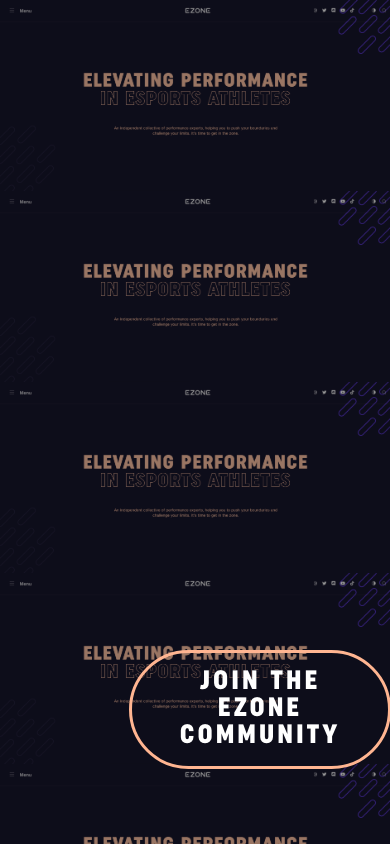
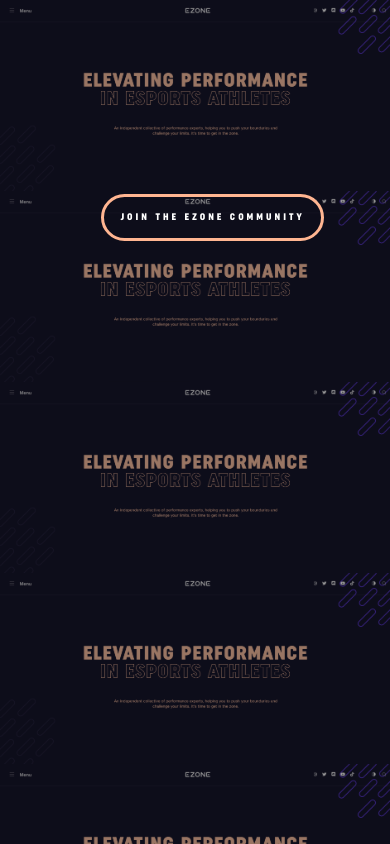
Before and after one commit to poli0139/ezone, a website built with Vite: page index.html in a window 390 px wide. Built offline with nearby package versions, Linux system fonts and the light colour scheme.

Commit message:
some responsive design

```diff
--- a/_form-style.scss
+++ b/_form-style.scss
@@ -738,4 +738,24 @@
   .btnBox {
     gap: 3rem;
   }
+  .joinBtn {
+    position: absolute;
+    top: 23vh;
+    left: 26vw;
+    font-family: variables.$uniformBlack;
+    background: none;
+    color: white;
+    border: solid variables.$orangeLight 3px;
+    border-radius: 80px;
+    text-transform: uppercase;
+    letter-spacing: 3px;
+    padding: 1rem 1rem;
+    font-size: 0.3rem;
+  }
+
+  .joinBtn:hover {
+    background-color: variables.$orangeLight;
+    color: variables.$modalBG;
+    transition: 0.2s ease-in-out;
+  }
 }
```
